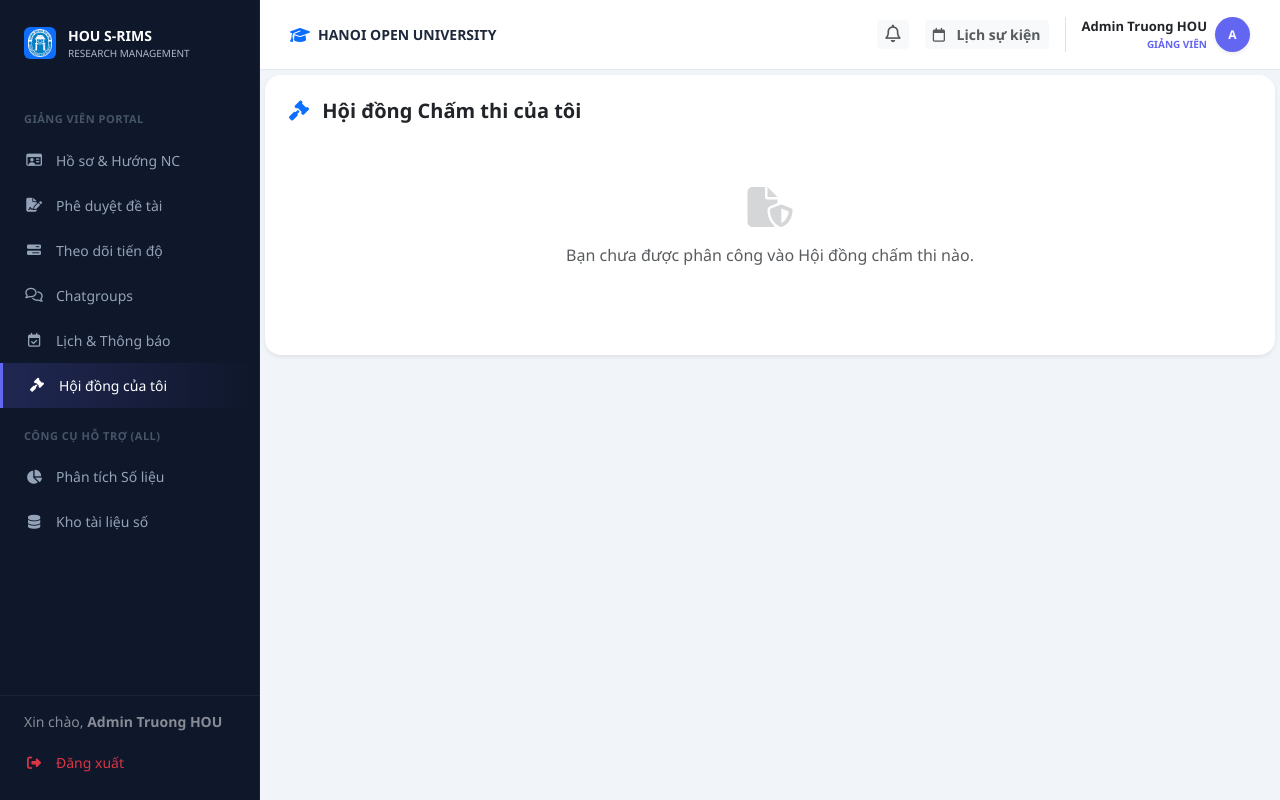
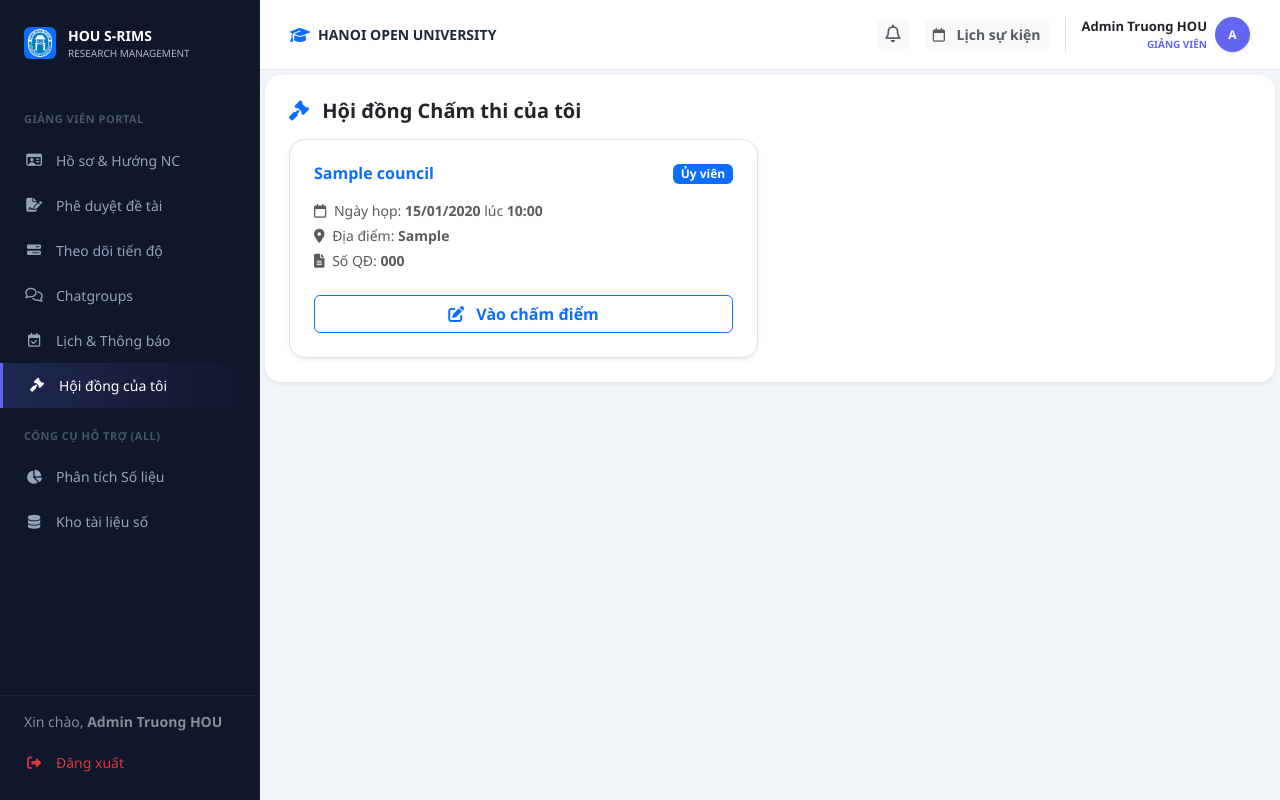
Before and after one commit to ourstorycomic/HOU-S-RIMS, a Flask app: page /lecturer/council in a window 1280 px wide. Run offline with Flask 3, Linux system fonts and the light colour scheme; a user stored in the database is signed in; tables that the repository leaves empty hold one stand-in row (values such as "Sample post"); some libraries are stand-ins or nearby versions.

Commit message:
Fix: lecturer council page shows real data; fix delete dialog; improve council card UI

```diff
--- a/routes/lecturer_bp.py
+++ b/routes/lecturer_bp.py
@@ -87,7 +87,9 @@ def calendar():
 @lecturer_bp.route('/council')
 def council():
     user_id = session.get('user_id')
-    # This logic was missing in the original monolithic route, adding a dummy for now
-    # based on the original template requirements.
-    my_councils = []
+    from models import CouncilMember, Council
+    # Find all councils where this lecturer is a member
+    memberships = CouncilMember.query.filter_by(mentor_id=user_id).all()
+    council_ids = [m.council_id for m in memberships]
+    my_councils = Council.query.filter(Council.id.in_(council_ids)).all() if council_ids else []
     return render_template('lecturer/council.html', my_councils=my_councils)
--- a/templates/lecturer/council.html
+++ b/templates/lecturer/council.html
@@ -1,21 +1,61 @@
 {% extends "layouts/lecturer_layout.html" %}
 
 {% block lecturer_content %}
-<div id="view-l-council" class="fade-in ">
+<div id="view-l-council" class="fade-in">
     <div class="card border-0 shadow-sm rounded-4 p-4 mb-4">
         <h5 class="fw-bold mb-3"><i class="fa-solid fa-gavel text-primary me-2"></i> Hội đồng Chấm thi của tôi</h5>
 
         {% if my_councils %}
             <div class="row g-4">
             {% for c in my_councils %}
+                {% set my_role = c.members | selectattr('mentor_id', 'equalto', session.get('user_id', 0)) | map(attribute='role') | first | default('member') %}
                 <div class="col-md-6">
                     <div class="card border shadow-sm rounded-4 h-100 p-4">
-                                <div class="d-flex justify-content-between mb-3">
+                        <div class="d-flex justify-content-between align-items-start mb-3">
                             <h6 class="fw-bold text-primary mb-0">{{ c.name }}</h6>
-                                    <span class="badge bg-success">Đang hoạt động</span>
+                            <span class="badge {% if my_role == 'president' %}bg-danger{% elif my_role == 'secretary' %}bg-warning text-dark{% else %}bg-primary{% endif %}">
+                                {% if my_role == 'president' %}Chủ tịch{% elif my_role == 'secretary' %}Thư ký{% else %}Ủy viên{% endif %}
+                            </span>
                         </div>
-                                <div class="small text-muted mb-3"><i class="fa-regular fa-calendar me-2"></i> Ngày thành lập: {{ c.established_date.strftime('%d/%m/%Y') }}</div>
-                                <button class="btn btn-outline-primary w-100 fw-bold mt-auto" onclick="showToast('Chức năng chấm điểm đang được hoàn thiện!')"><i class="fa-solid fa-pen-to-square me-2"></i> Vào chấm điểm</button>
+
+                        <div class="small text-muted mb-1">
+                            <i class="fa-regular fa-calendar me-1"></i>
+                            Ngày họp: <strong>{{ c.meeting_date.strftime('%d/%m/%Y') if c.meeting_date else '---' }}</strong>
+                            {% if c.meeting_time %}
+                                lúc <strong>{{ c.meeting_time.strftime('%H:%M') }}</strong>
+                            {% endif %}
+                        </div>
+                        {% if c.location %}
+                        <div class="small text-muted mb-1">
+                            <i class="fa-solid fa-location-dot me-1"></i> Địa điểm: <strong>{{ c.location }}</strong>
+                        </div>
+                        {% endif %}
+                        {% if c.decision_number %}
+                        <div class="small text-muted mb-2">
+                            <i class="fa-solid fa-file-lines me-1"></i> Số QĐ: <strong>{{ c.decision_number }}</strong>
+                        </div>
+                        {% endif %}
+
+                        {% if c.topics %}
+                        <div class="mt-2">
+                            <div class="small fw-bold text-muted mb-1">Nhóm báo cáo:</div>
+                            {% for t in c.topics %}
+                            <div class="d-flex align-items-center small mb-1">
+                                <i class="fa-solid fa-users text-primary me-2"></i>
+                                <span>{{ t.title }} — <em>{{ t.group.name if t.group else 'Chưa có nhóm' }}</em></span>
+                                {% if t.presentation_time %}
+                                <span class="badge bg-light text-dark border ms-2">
+                                    <i class="fa-regular fa-clock text-primary"></i> {{ t.presentation_time }}
+                                </span>
+                                {% endif %}
+                            </div>
+                            {% endfor %}
+                        </div>
+                        {% endif %}
+
+                        <button class="btn btn-outline-primary w-100 fw-bold mt-3" onclick="showToast('Chức năng chấm điểm đang được hoàn thiện!')">
+                            <i class="fa-solid fa-pen-to-square me-2"></i> Vào chấm điểm
+                        </button>
                     </div>
                 </div>
             {% endfor %}
@@ -29,7 +69,6 @@
     </div>
 </div>
 
-    </div>
 {% endblock %}
 
 {% block modals %}
```
Also changed, not shown: templates/faculty/council.html (+11 -1 lines), instance/database.db. Lines whose indentation alone changed are shown as unchanged.
